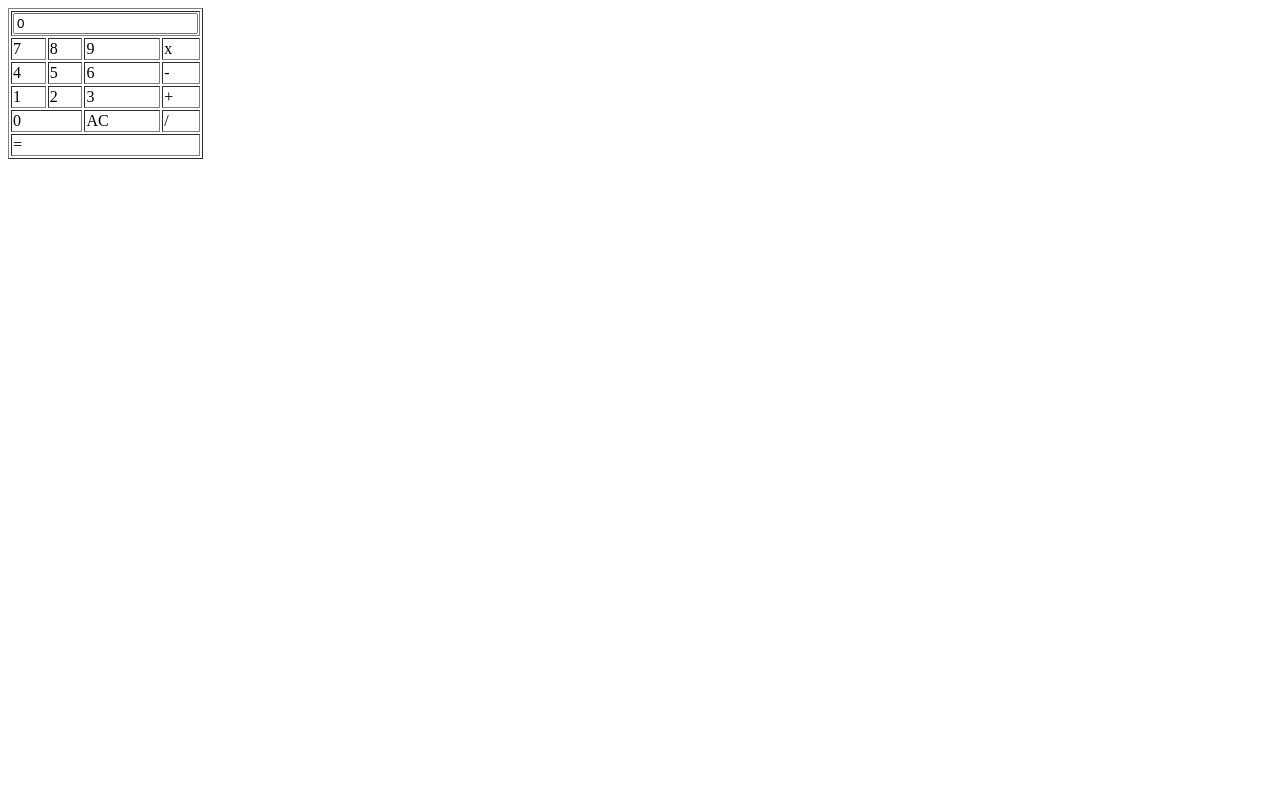
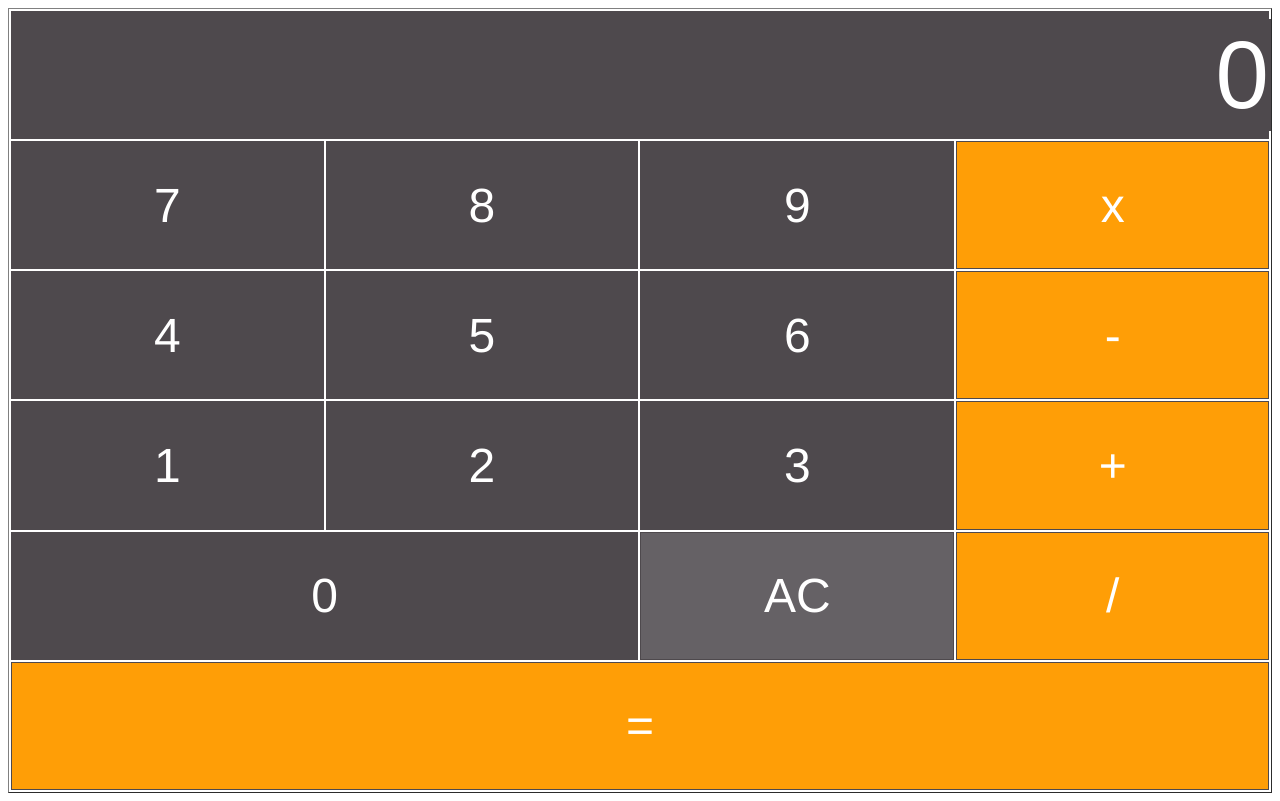
Before and after one commit to PhefuM/calculator, a plain HTML site: page index.html in a window 1280 px wide. Drawn offline with Linux system fonts and the light colour scheme.

Commit message:
Added class names to allow accurate targeting when styling

```diff
--- a/index.html
+++ b/index.html
@@ -14,31 +14,31 @@
             </td>
         </tr>
         <tr>
-            <td onclick="digitBtnPressed(7)">7</td>
-            <td onclick="digitBtnPressed(8)">8</td>
-            <td onclick="digitBtnPressed(9)">9</td>
-            <td onclick="operatorBtnPressed('*')">x</td>
+            <td class="digitbutton" onclick="digitBtnPressed(7)">7</td>
+            <td class="digitbutton" onclick="digitBtnPressed(8)">8</td>
+            <td class="digitbutton" onclick="digitBtnPressed(9)">9</td>
+            <td class="operatorButton" onclick="operatorBtnPressed('*')">x</td>
         </tr>
          <tr>
-            <td onclick="digitBtnPressed(4)">4</td>
-            <td onclick="digitBtnPressed(5)">5</td>
-            <td onclick="digitBtnPressed(6)">6</td>
-            <td onclick="operatorBtnPressed('-')">-</td>
+            <td class="digitbutton" onclick="digitBtnPressed(4)">4</td>
+            <td class="digitbutton" onclick="digitBtnPressed(5)">5</td>
+            <td class="digitbutton" onclick="digitBtnPressed(6)">6</td>
+            <td class="operatorButton" onclick="operatorBtnPressed('-')">-</td>
         </tr>
          <tr>
-            <td onclick="digitBtnPressed(1)">1</td>
-            <td onclick="digitBtnPressed(2)">2</td>
-            <td onclick="digitBtnPressed(3)">3</td>
-            <td onclick="operatorBtnPressed('+')">+</td>
+            <td class="digitbutton" onclick="digitBtnPressed(1)">1</td>
+            <td class="digitbutton" onclick="digitBtnPressed(2)">2</td>
+            <td class="digitbutton" onclick="digitBtnPressed(3)">3</td>
+            <td class="operatorButton" onclick="operatorBtnPressed('+')">+</td>
         </tr>
         <tr>
-            <td colspan="2" onclick="digitBtnPressed(0)">0</td>
+            <td  class="digitbutton" colspan="2" onclick="digitBtnPressed(0)">0</td>
 
-                <td onclick="btnACPressed()">AC</td>
-                <td onclick="operatorBtnPressed('/')">/</td>
+                <td class="ACButton" onclick="btnACPressed()">AC</td>
+                <td class="operatorButton" class="operatorButton" onclick="operatorBtnPressed('/')">/</td>
         </tr>
         <tr>
-            <td colspan="4" onclick="equalsBtnPressed()">=</td>
+            <td class="operatorButton" colspan="4" onclick="equalsBtnPressed()">=</td>
         </tr>
 
     </table>
--- a/style.css
+++ b/style.css
@@ -0,0 +1,37 @@
+table{
+    color: #fff;
+    text-align: center;
+    font: normal 3em Ariel, Helvetica, sans-serif;
+}
+
+/* styling rows */
+tr{
+    height: 16.02vh;
+    background-color: #4e494d ;
+}
+
+td{
+    width: 25vw;
+    border: 1px solid #4e494d;
+}
+
+#inputBox{
+    background-color: #4e494d;
+    text-align: right ;
+    width: 100%;
+    font-size: 2em;
+    color: #fff;
+    border: 0px;
+}
+
+.digitButton{
+    background-color: #807e80;
+}
+
+.operatorButton{
+    background-color: #ff9e06;
+}
+
+.ACButton{
+    background-color: #656165;
+}
```
